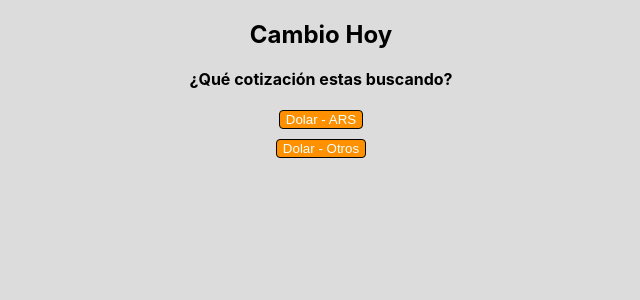
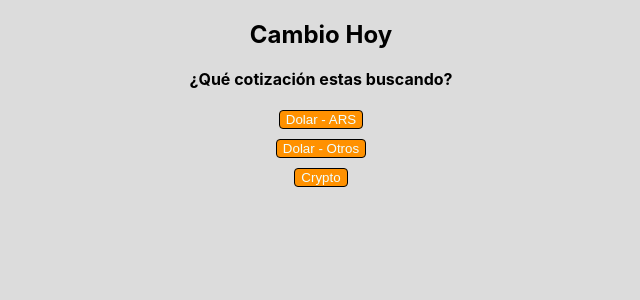
Before and after one commit to Leandro-Pugliese/cambio_hoy, a React (Create React App) app: page / in a window 1280 px wide. Shown: the top 300 px of the page, without its empty margins (319-959 px from the left). Built offline with nearby package versions, Linux system fonts and the light colour scheme.

Commit message:
Cambio_Hoy-V2.0(CryptoCurrenciesAdded)

```diff
--- a/src/App.js
+++ b/src/App.js
@@ -3,10 +3,12 @@ import { useState } from 'react';
 import axios from 'axios';
 
 function App() {
-
+  //Rutas generales
   const host = "https://api.frankfurter.app"
   const url = "https://www.dolarsi.com/api/api.php?type=valoresprincipales"
+  const coinBase = "https://api.coinbase.com/v2"
 
+  //DolarSi Api
   const [oficial, setOficial] = useState("");
   const [blue, setBlue] = useState("");
   const [tarjeta, setTarjeta] = useState("");
@@ -47,10 +49,12 @@ function App() {
 
   }
 
+  //FrankFurter Api
   const [gbp, setGbp] = useState("");
   const [euro, setEuro] = useState("");
   const [jpy, setJpy] = useState("");
   const [text, setTexto] = useState("");
+
   const buscarOtros = async () => {
 
     const texto = `Otras cotizaciones`
@@ -70,9 +74,54 @@ function App() {
     let jpyData = await jpyDolar.data
     let japan = `USD = ${jpyData.rates.JPY} JPY (Yen) (${jpyData.date})`
     setJpy(japan);
+  }
+
+  //CoinBase Api
+  const [ethereum, setEth] = useState("");
+  const [bitcoin, setBtc] = useState("");
+  const [cardano, setAda] = useState("");
+  const [solana, setSol] = useState("");
+  const [tether, setUsdt] = useState("");
+  const [polygon, setMatic] = useState("");
+  const [crpytoText, setCryptoText] = useState("");
+
+  const crypto = async () => {
+
+    const textoCrypto =  `Cryptomonedas`
+    setCryptoText(textoCrypto)
+
+    let btc_USD = await axios(`${coinBase}/prices/BTC-USD/buy`)
+    let btc_USD_response = await btc_USD.data
+    let btc = `BTC (Bitcoin) = $${btc_USD_response.data.amount} USD`
+    setBtc(btc)
+
+    let eth_USD = await axios(`${coinBase}/prices/ETH-USD/buy`)
+    let eth_USD_response = await eth_USD.data
+    let eth = `BTC (Ethereum) = $${eth_USD_response.data.amount} USD`
+    setEth(eth)
+
+    let ada_USD = await axios(`${coinBase}/prices/ADA-USD/buy`)
+    let ada_USD_response = await ada_USD.data
+    let ada = `ADA (Cardano) = $${ada_USD_response.data.amount} USD`
+    setAda(ada)
+
+    let sol_USD = await axios(`${coinBase}/prices/SOL-USD/buy`)
+    let sol_USD_response = await sol_USD.data
+    let sol = `SOL (Solana) = $${sol_USD_response.data.amount} USD`
+    setSol(sol)
+
+    let usdt_usd = await axios(`${coinBase}/prices/USDT-USD/buy`)
+    let usdt_usd_response = await usdt_usd.data
+    let usdt = `USDT (Tether)= $${usdt_usd_response.data.amount} USD`
+    setUsdt(usdt)
+
+    let matic_usd = await axios(`${coinBase}/prices/MATIC-USD/buy`)
+    let matic_usd_response = await matic_usd.data
+    let matic = `MATIC (Polygon)= $${matic_usd_response.data.amount} USD`
+    setMatic(matic)
+  }
 
 
-  }
 
   return (
     <div className="App">
@@ -86,6 +135,9 @@ function App() {
         </div>
         <div>
           <button type="button" id="boton2" onClick={buscarOtros}>Dolar - Otros</button>
+        </div>
+        <div>
+          <button type="button" id="boton2" onClick={crypto}>Crypto</button>
         </div>
       </div>
       <div>
@@ -120,6 +172,29 @@ function App() {
             <p>{jpy}</p>
           </div>
         </div>
+        <div id="cryptos">
+          <div id="cryptomonedas">
+            <h4>{crpytoText}</h4>
+          </div>
+          <div id="USDT">
+            <p>{tether}</p>
+          </div>
+          <div id="BTC">
+            <h4>{bitcoin}</h4>
+          </div>
+          <div id="ETH">
+            <h4>{ethereum}</h4>
+          </div>
+          <div id="ADA">
+            <p>{cardano}</p>
+          </div>
+          <div id="SOL">
+            <p>{solana}</p>
+          </div>
+          <div id="MATIC">
+            <p>{polygon}</p>
+          </div>
+        </div>
       </div>
     </div>
   );
```
